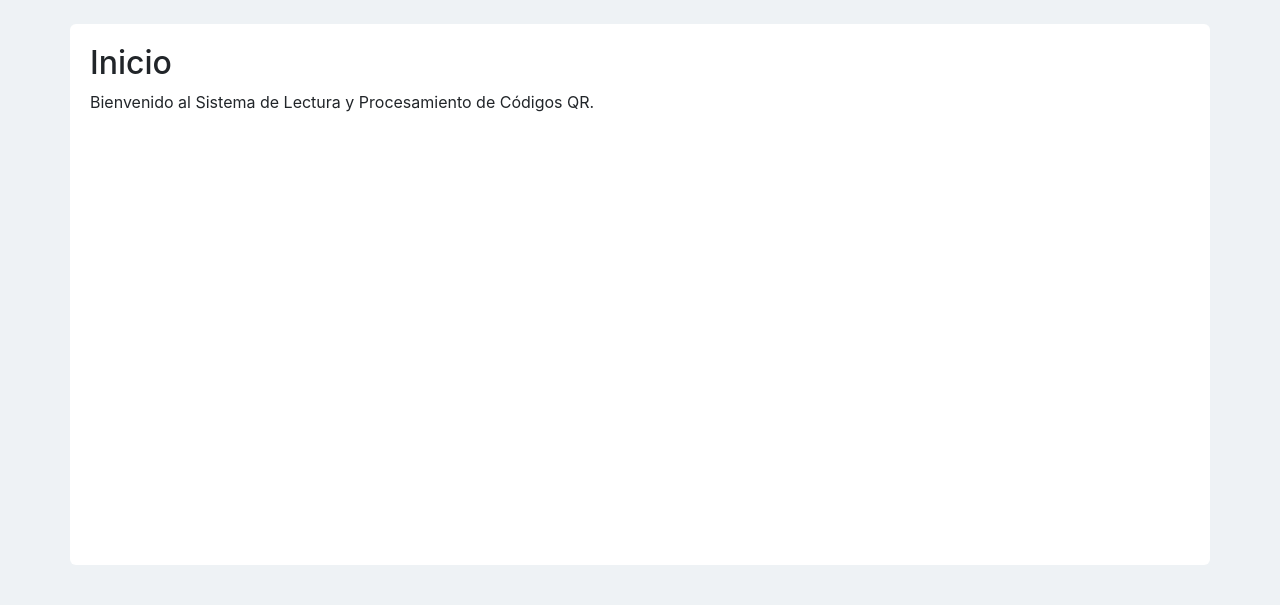
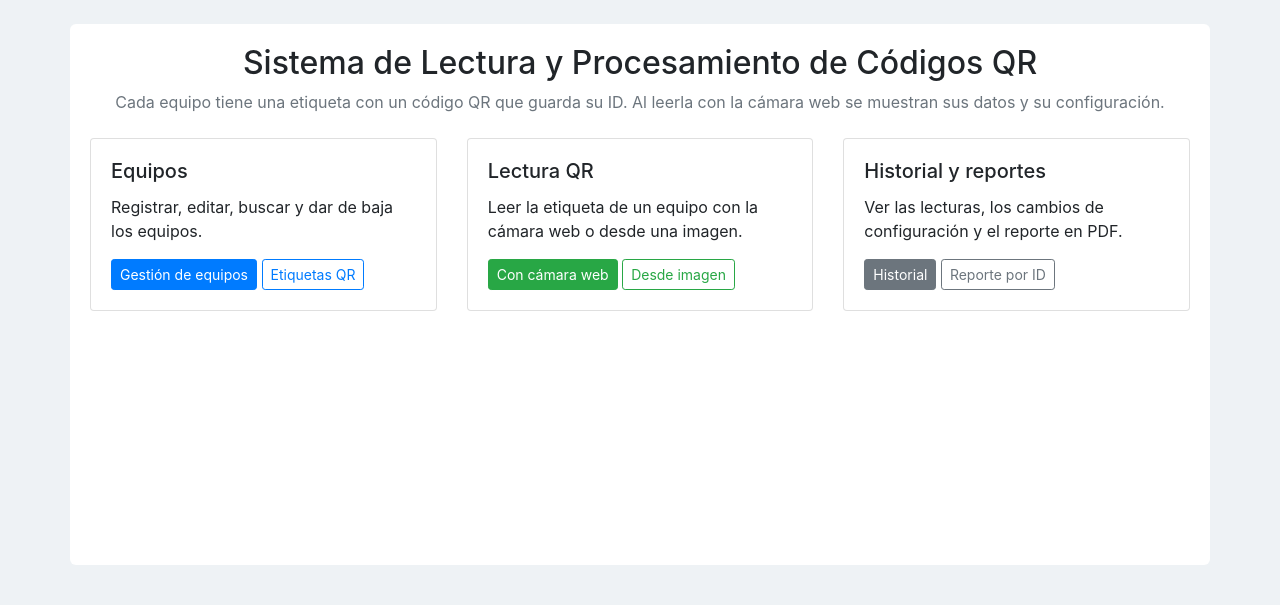
Before and after one commit to tituanadiana65-glitch/SistemaQRWeb, a PHP site: page / in a window 1280 px wide. Shown: the part 147-752 px from the top of the page. Run offline with PHP 8.4, Linux system fonts and the light colour scheme.

Commit message:
feat(inicio): página de inicio con accesos rápidos (HU-1)
- Tarjetas con enlaces a cada sección

Refs: HU-1

```diff
--- a/views/inicio.php
+++ b/views/inicio.php
@@ -1,2 +1,38 @@
-<h2>Inicio</h2>
-<p>Bienvenido al Sistema de Lectura y Procesamiento de Códigos QR.</p>
+<div class="text-center mb-4">
+    <h2>Sistema de Lectura y Procesamiento de Códigos QR</h2>
+    <p class="text-muted">Cada equipo tiene una etiqueta con un código QR que guarda su ID.
+        Al leerla con la cámara web se muestran sus datos y su configuración.</p>
+</div>
+
+<div class="row">
+    <div class="col-md-4 mb-3">
+        <div class="card h-100">
+            <div class="card-body">
+                <h5 class="card-title">Equipos</h5>
+                <p class="card-text">Registrar, editar, buscar y dar de baja los equipos.</p>
+                <a href="index.php?accion=equipos" class="btn btn-primary btn-sm">Gestión de equipos</a>
+                <a href="index.php?accion=etiquetas" class="btn btn-outline-primary btn-sm">Etiquetas QR</a>
+            </div>
+        </div>
+    </div>
+    <div class="col-md-4 mb-3">
+        <div class="card h-100">
+            <div class="card-body">
+                <h5 class="card-title">Lectura QR</h5>
+                <p class="card-text">Leer la etiqueta de un equipo con la cámara web o desde una imagen.</p>
+                <a href="index.php?accion=lectura" class="btn btn-success btn-sm">Con cámara web</a>
+                <a href="index.php?accion=leer_imagen" class="btn btn-outline-success btn-sm">Desde imagen</a>
+            </div>
+        </div>
+    </div>
+    <div class="col-md-4 mb-3">
+        <div class="card h-100">
+            <div class="card-body">
+                <h5 class="card-title">Historial y reportes</h5>
+                <p class="card-text">Ver las lecturas, los cambios de configuración y el reporte en PDF.</p>
+                <a href="index.php?accion=historial" class="btn btn-secondary btn-sm">Historial</a>
+                <a href="index.php?accion=reporte" class="btn btn-outline-secondary btn-sm">Reporte por ID</a>
+            </div>
+        </div>
+    </div>
+</div>
```
